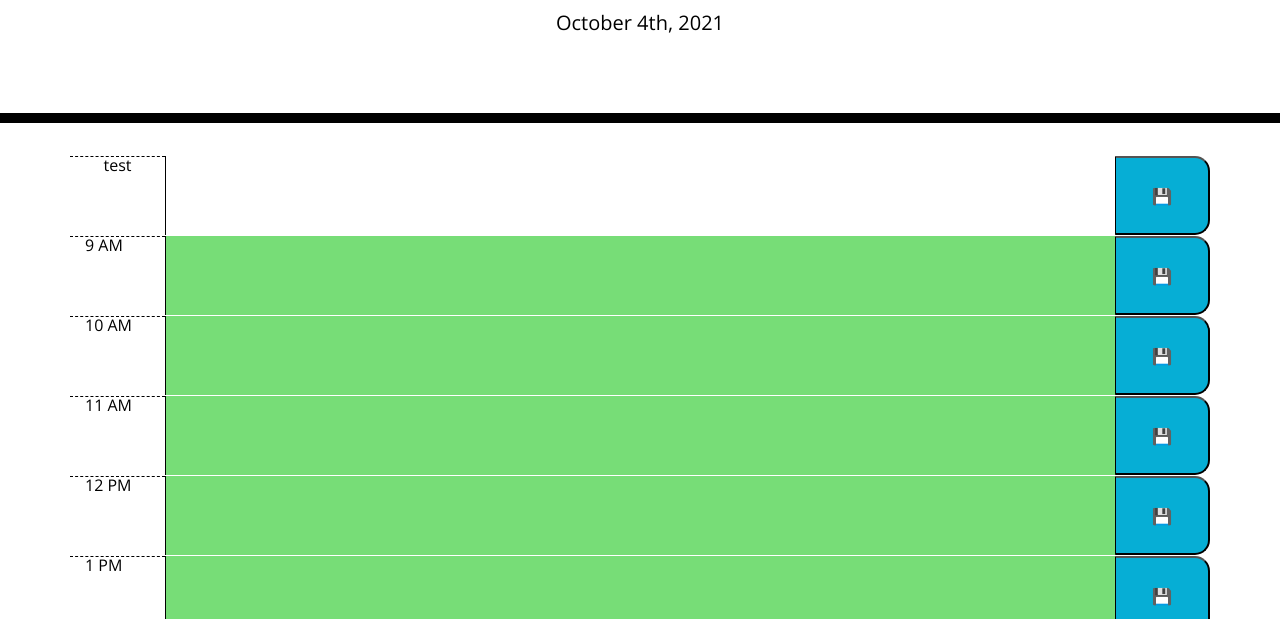
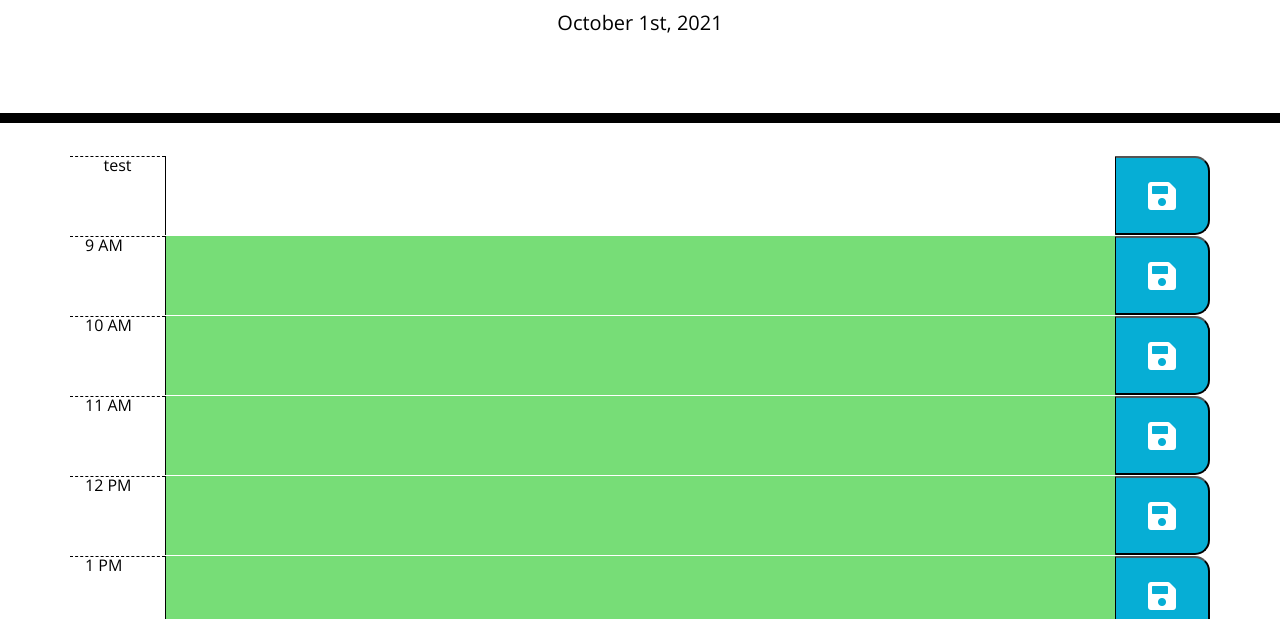
Before and after one commit to icortes/work-day-scheduler, a plain HTML site: page Develop/index.html in a window 1280 px wide. Shown: the part 181-800 px from the top of the page. Drawn offline with nearby package versions, Linux system fonts and the light colour scheme.

```diff
--- a/Develop/index.html
+++ b/Develop/index.html
@@ -33,7 +33,7 @@
       <div class="row time-block">
         <div class="col col-1 hour">test</div>
         <textarea class="col col-10 description"></textarea>
-        <button class="col col-1 saveBtn">💾</button>
+        <button class="col col-1 saveBtn"><i class="fas fa-save fa-2x"></i></button>
       </div>
     </div>
 
--- a/Develop/script.js
+++ b/Develop/script.js
@@ -2,7 +2,7 @@ $(document).ready(function () {
 
     //constantly update current time
     var updateDate = function () {
-        var currentDay = moment().format('MMMM Qo, YYYY');
+        var currentDay = moment().format('MMMM Do, YYYY');
         $('#currentDay').text(currentDay);
     }
     //initially set date
@@ -14,16 +14,10 @@ $(document).ready(function () {
     class timeBlock {
         //massage to be stored
         message = "";
-        index = 0;
-        constructor(time, index) {
+        id = 0;
+        constructor(time) {
             this.time = time;
-            this.index = index;
         }
-        //get index
-        get getIndex() {
-            return this.index;
-        }
-        //sets the index of the timeBlock object
         //will make a new row for the table
         makeTimeBlock() {
 
@@ -35,6 +29,8 @@ $(document).ready(function () {
             var textArea = $('<textarea>');
             //make column for save button
             var saveBtn = $('<button>');
+            //create bootstrap icon
+            var icon = $('<i>');
 
             //add class row from css
             row.addClass("row");
@@ -44,16 +40,13 @@ $(document).ready(function () {
             textArea.addClass('col col-10 description');
             //add classes to the button
             saveBtn.addClass('col col-1 saveBtn');
-
-            //add custom id to textarea
-            textArea.attr('id', 'textarea-' + counter);
-            //add custom id to button
-            saveBtn.attr('id', 'btn-' + counter);
+            //add classes to bootstrap icon
+            icon.addClass('fas fa-save fa-2x');
 
             //add time in the hour column
             hour.text(this.time);
-            //add 💾 to save button
-            saveBtn.text('💾');
+            //add icon  to save button
+            saveBtn.append(icon);
 
             //add color to textarea
             this.#colorTextArea(textArea);
@@ -61,7 +54,9 @@ $(document).ready(function () {
             //append columns to row
             row.append(hour);
             row.append(textArea);
+
             row.append(saveBtn);
+
 
             //append row to container
             $('.container').append(row);
@@ -74,7 +69,7 @@ $(document).ready(function () {
             //fetch current hour
             var currentHour = moment().hour();
             //store this.time in new var converted to 24hr time
-            var newTime = moment("1 PM", ["h A"]).format("HH");
+            var newTime = moment(this.time, ["h A"]).format("HH");
             //if this.time is less than currentHour
             if (newTime < currentHour) {
                 //add class 'past' to row
@@ -93,15 +88,15 @@ $(document).ready(function () {
 
     }
     //create timeblocks
-    var nine = new timeBlock("9 AM", 0);
-    var ten = new timeBlock("10 AM", 1);
-    var eleven = new timeBlock("11 AM", 2);
-    var twelve = new timeBlock("12 PM", 3);
-    var one = new timeBlock("1 PM", 4);
-    var two = new timeBlock("2 PM", 5);
-    var three = new timeBlock("3 PM", 6);
-    var four = new timeBlock("4 PM", 7);
-    var five = new timeBlock("5 PM", 8)
+    var nine = new timeBlock("9 AM");
+    var ten = new timeBlock("10 AM");
+    var eleven = new timeBlock("11 AM");
+    var twelve = new timeBlock("12 PM");
+    var one = new timeBlock("1 PM");
+    var two = new timeBlock("2 PM");
+    var three = new timeBlock("3 PM");
+    var four = new timeBlock("4 PM");
+    var five = new timeBlock("5 PM")
 
     //call makeTimeBLock() to each object
     nine.makeTimeBlock();
@@ -118,31 +113,19 @@ $(document).ready(function () {
     var hourArr = [nine, ten, eleven, twelve, one, two, three, four, five];
 
     //add click listener to save button
-    function addClickToButton(time) {
-        $("button#btn-" + time.getIndex).click(function (event) {
-            event.preventDefault();
-            console.log(time.getIndex);
-            //get the value inside textarea
-            var message = $("textarea#textarea-" + time.getIndex).val();
-            console.log(message);
-            //grab array of timeBlocks from local storage
-            var storedTimes = JSON.parse(localStorage.getItem("workHours"));
-            console.log(storedTimes);
-           //if storedTines has content
-            if(storedTimes !== null){
-            //copy our message to the object
-            hourArr[time.getIndex].message = message;
-            }
-            //if not copy the hoursArr into storedTimes
-            else{
-                hourArr[time.getIndex].message = message;
-                storedTimes = hourArr;
-            }
-            //store our updated array in local storage
-            localStorage.setItem("workHours",JSON.stringify(hourArr));
-        });
+    function addClickToButtons(e) {
+        //get button element
+        var btn = $(e.target);
+        //get textarea using dom traversal
+        var textarea = btn.parent().parent().children(".description");
+        console.log(textarea);
+        //get content in the textarea
+        var content = textarea.val();
+        console.log(content);
+        //
+
     }
 
-    addClickToButton(nine);
+    $(".row").on("click", ".fas", addClickToButtons);
 
 });
```
